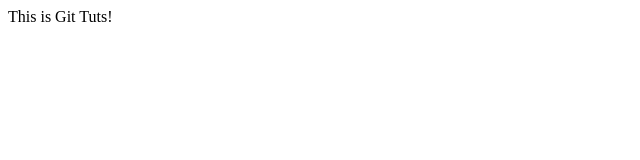
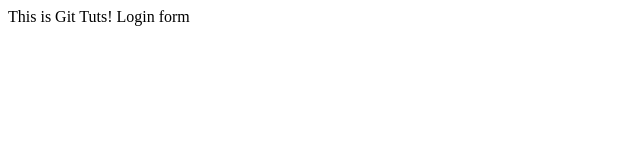
Before and after one commit to muhamadherwan/Github-Tutorial, a plain HTML site: page index.html in a window 1280 px wide. Shown: the full height of the page, 0-640 px from the left. Drawn offline with Linux system fonts and the light colour scheme.

Commit message:
login form

```diff
--- a/index.html
+++ b/index.html
@@ -7,6 +7,6 @@
     <title>Git Tust</title>
   </head>
   <body>
-    This is Git Tuts!
+    This is Git Tuts! Login form
   </body>
 </html>
```
Also changed, not shown: login.html (added, +1 -0 lines).
